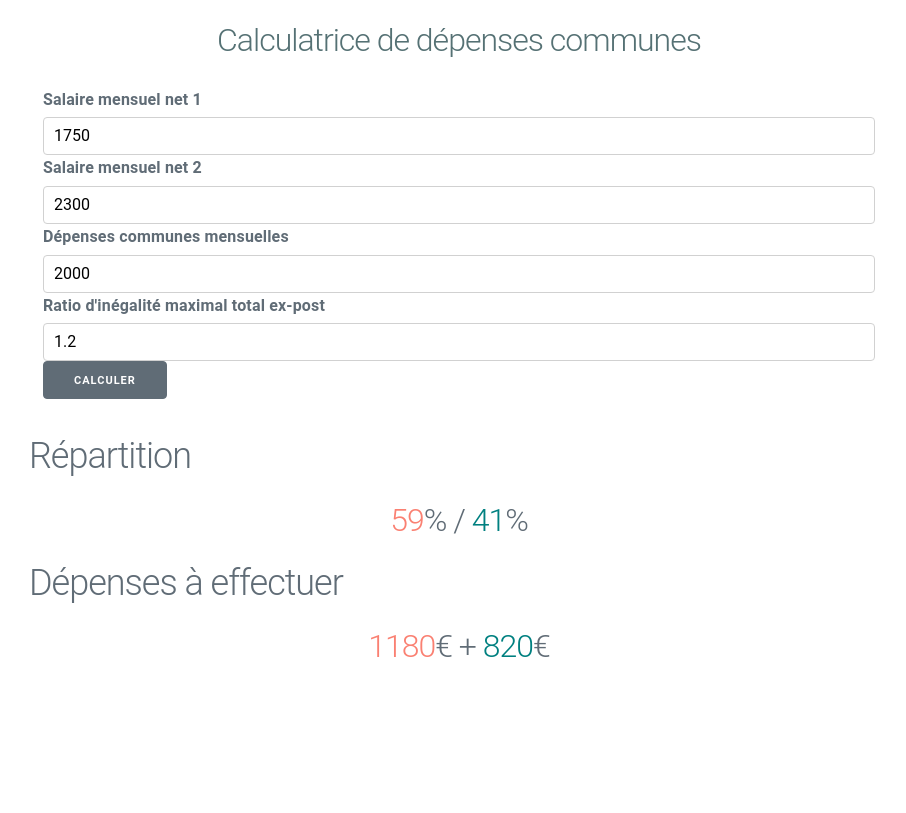
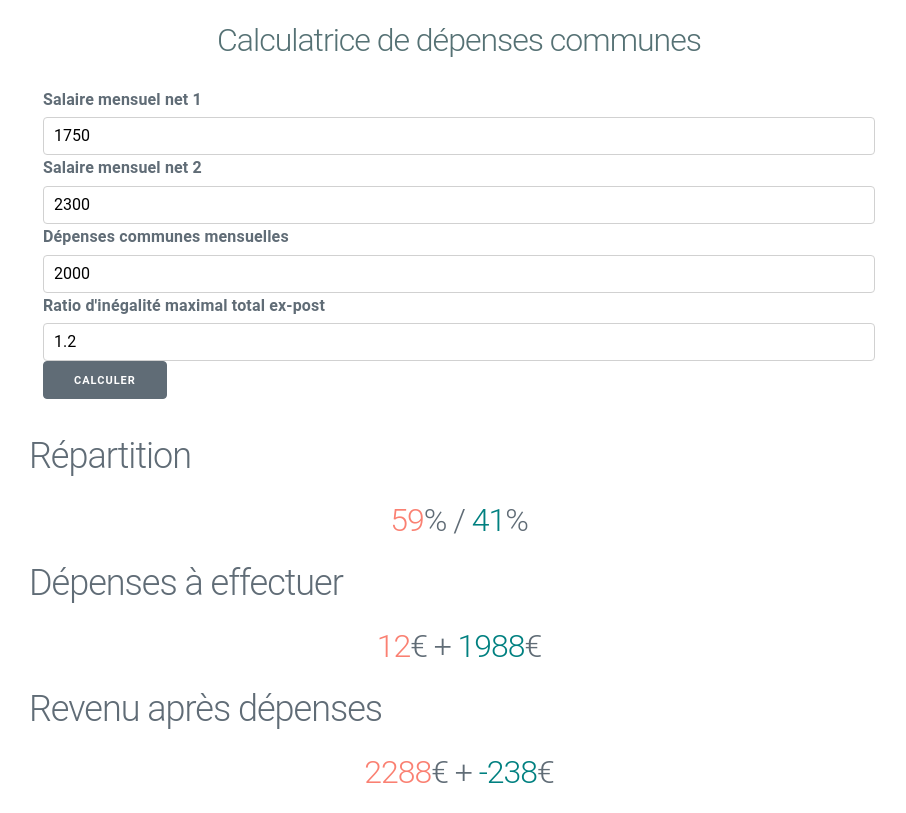
Before and after one commit to SuperMayo/repartition_depenses, a plain HTML site: page index.html in a window 1280 px wide. Both pictures are taken after a click on the input "Calculer". Shown: the whole page, without its empty margins (181-1087 px from the left). Drawn offline with nearby package versions, Linux system fonts and the light colour scheme.

Commit message:
Add revenus ex-post

```diff
--- a/index.html
+++ b/index.html
@@ -41,15 +41,21 @@
         r = (R_high - (i) * (R_low - D)) / (D * (1 + i));
       }
 
-      r = Math.round(r * 100)
+      r_round = Math.round(r * 100)
+
+      const D_high = Math.round((r / 100) * D);
+      const D_low = Math.round((1 - (r / 100)) * D)
 
 
 
-      document.getElementById('ratio_high').innerHTML = r;
-      document.getElementById('ratio_low').innerHTML = 100 - r;
+      document.getElementById('ratio_high').innerHTML = r_round;
+      document.getElementById('ratio_low').innerHTML = 100 - r_round;
 
-      document.getElementById('D_high').innerHTML = Math.round((r / 100) * D);
-      document.getElementById('D_low').innerHTML = Math.round((1 - (r / 100)) * D);
+      document.getElementById('D_high').innerHTML = D_high;
+      document.getElementById('D_low').innerHTML = D_low;
+
+      document.getElementById('R1_post').innerHTML = R_high - D_high ;
+      document.getElementById('R2_post').innerHTML = R_low - D_low ;
 
       results.style.display = "block";
     }
@@ -91,6 +97,9 @@
           <h2>Dépenses à effectuer</h2>
           <h1 class="center"><span id="D_high" class="high"></span>&#8364 + <span id="D_low" class="low"></span>&#8364</h1>
 
+          <h2>Revenu après dépenses</h2>
+          <h1 class="center"><span id="R1_post" class="high"></span>&#8364 + <span id="R2_post" class="low"></span>&#8364</h1>
+
         </div>
       </div>
 
```
